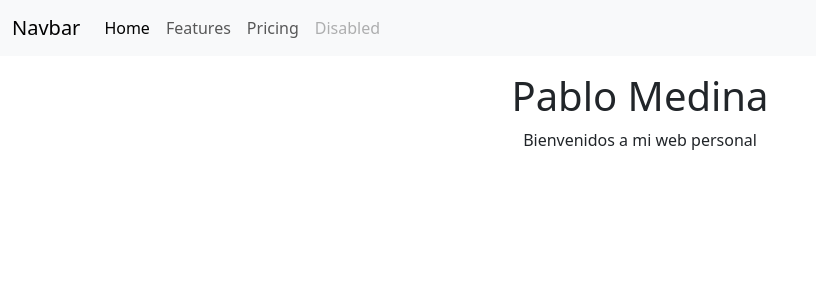
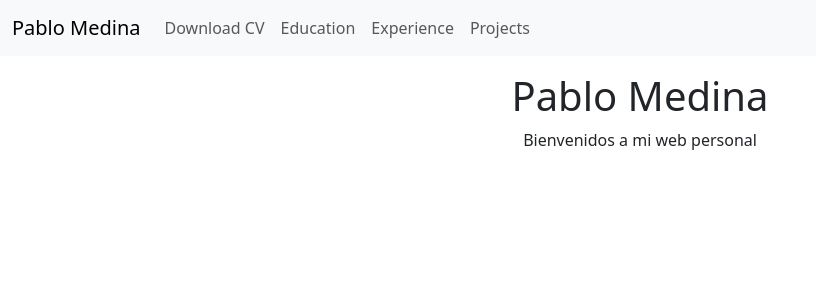
Before and after one commit to pcmasoft/py-flask, a Flask app: page / in a window 1280 px wide. Shown: the top 300 px of the page, without its empty margins (0-816 px from the left). Run offline with Flask 3, Linux system fonts and the light colour scheme; some libraries are stand-ins or nearby versions.

Commit message:
Update: 14-10-2025 13:15

```diff
--- a/app/templates/base.html
+++ b/app/templates/base.html
@@ -13,7 +13,7 @@
 <body>
     <nav class="navbar navbar-expand-lg bg-body-tertiary">
         <div class="container-fluid">
-            <a class="navbar-brand" href="#">Navbar</a>
+            <a class="navbar-brand" href="#">Pablo Medina</a>
             <button class="navbar-toggler" type="button" data-bs-toggle="collapse" data-bs-target="#navbarNav"
                 aria-controls="navbarNav" aria-expanded="false" aria-label="Toggle navigation">
                 <span class="navbar-toggler-icon"></span>
@@ -21,23 +21,22 @@
             <div class="collapse navbar-collapse" id="navbarNav">
                 <ul class="navbar-nav">
                     <li class="nav-item">
-                        <a class="nav-link active" aria-current="page" href="#">Home</a>
+                        <a class="nav-link" aria-current="page" href="#">Download CV</a>
                     </li>
                     <li class="nav-item">
-                        <a class="nav-link" href="#">Features</a>
+                        <a class="nav-link" href="#">Education</a>
                     </li>
                     <li class="nav-item">
-                        <a class="nav-link" href="#">Pricing</a>
+                        <a class="nav-link" href="#">Experience</a>
                     </li>
                     <li class="nav-item">
-                        <a class="nav-link disabled" aria-disabled="true">Disabled</a>
+                        <a class="nav-link" hfer="#">Projects</a>
                     </li>
                 </ul>
             </div>
         </div>
     </nav>
     <div class="container">
-
         {%block content%}
         {%endblock%}
     </div>
```
